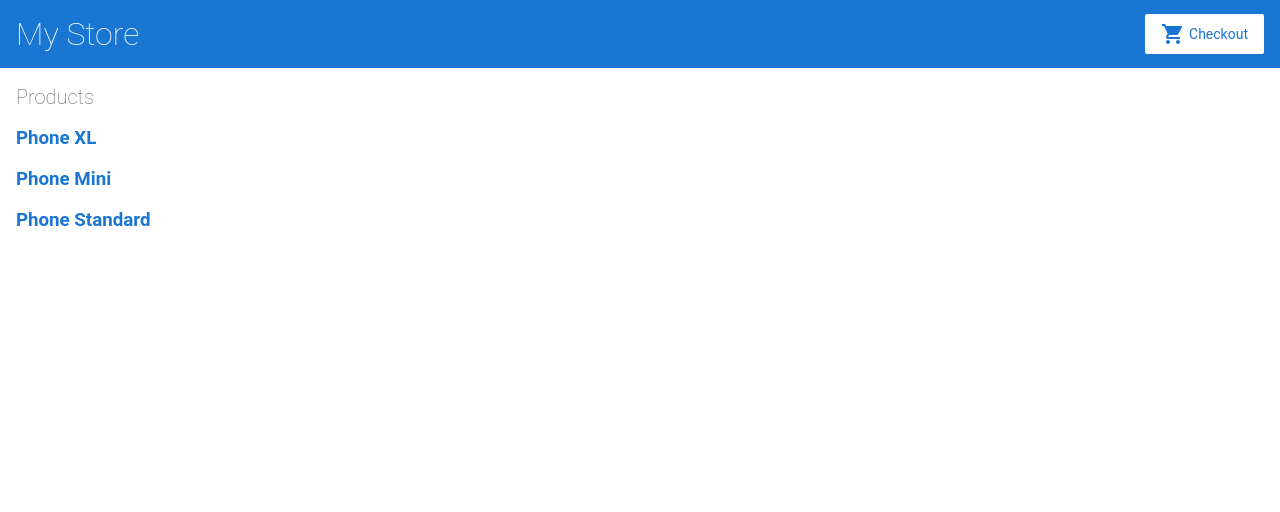
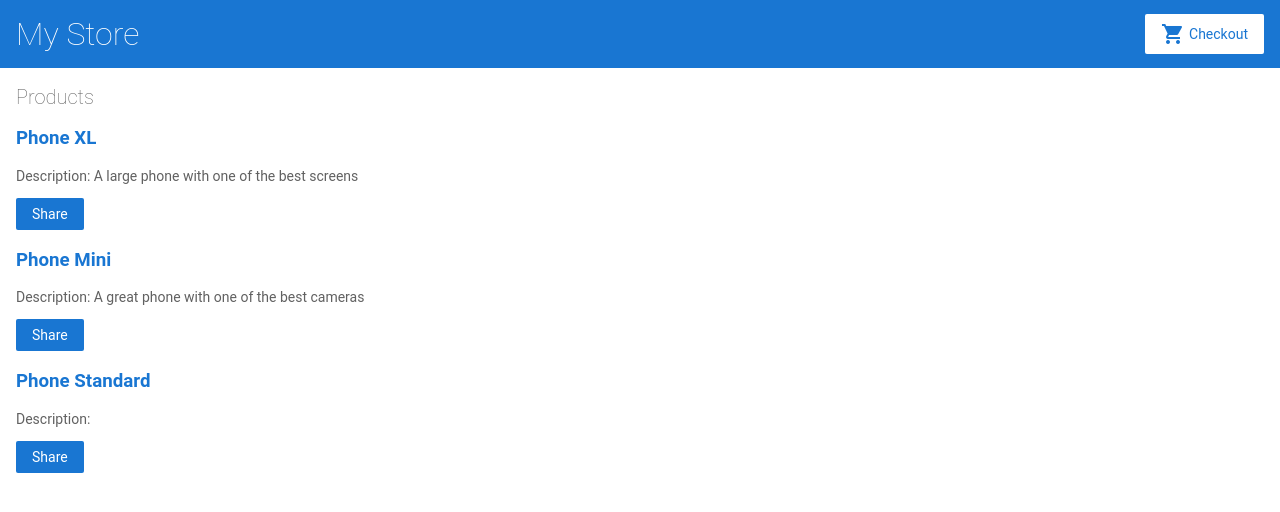
Before and after one commit to UMM-CSci-3601-S23/angular-tutorial-trinc005, an Angular app: page / in a window 1280 px wide. Shown: the top 512 px of the page. Built offline with nearby package versions, Linux system fonts and the light colour scheme.

Commit message:
Added Description and Button to Product-list

```diff
--- a/src/app/product-list/product-list.component.html
+++ b/src/app/product-list/product-list.component.html
@@ -8,4 +8,12 @@
   </a>
   </h3>
 
+  <p *ngIf="product description">
+    Description: {{ product.description }}
+  </p>
+
+  <button type="butoon" (click)="share()">
+    Share
+  </button>
+
 </div>
```
